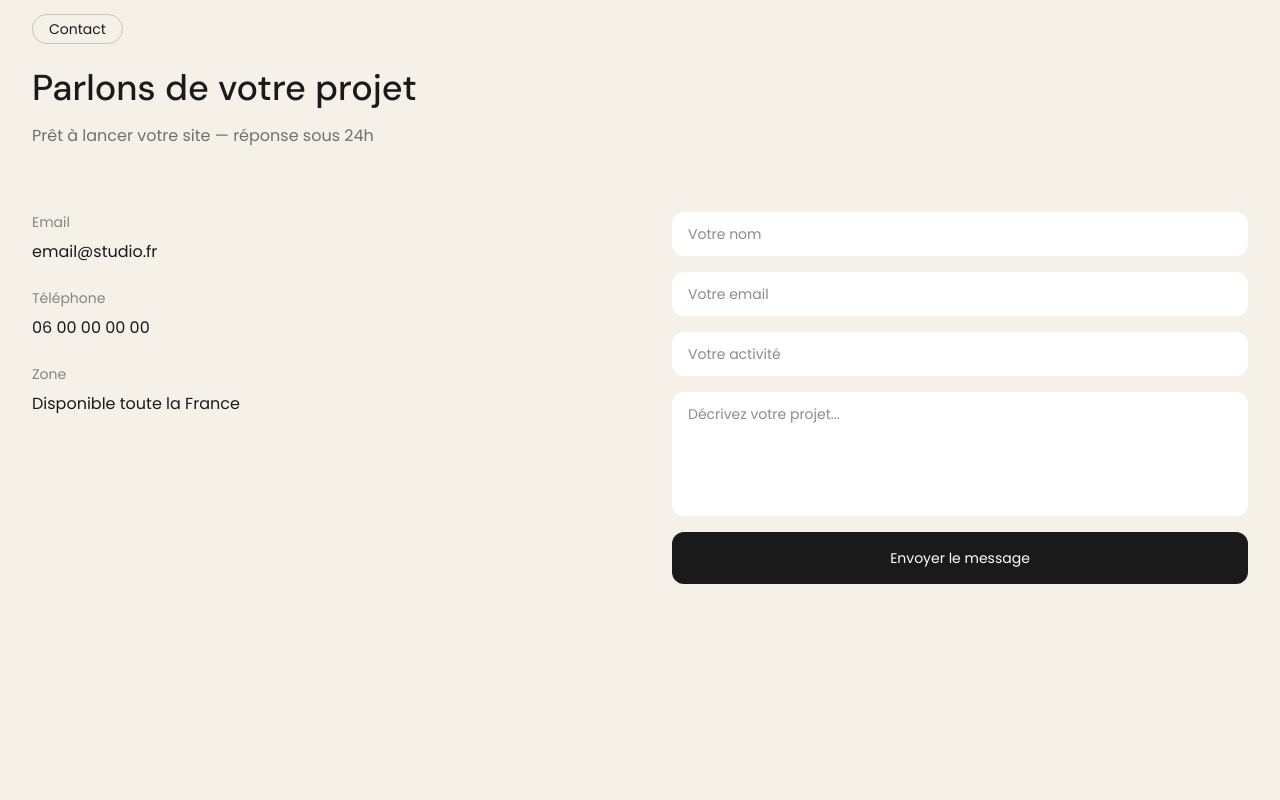
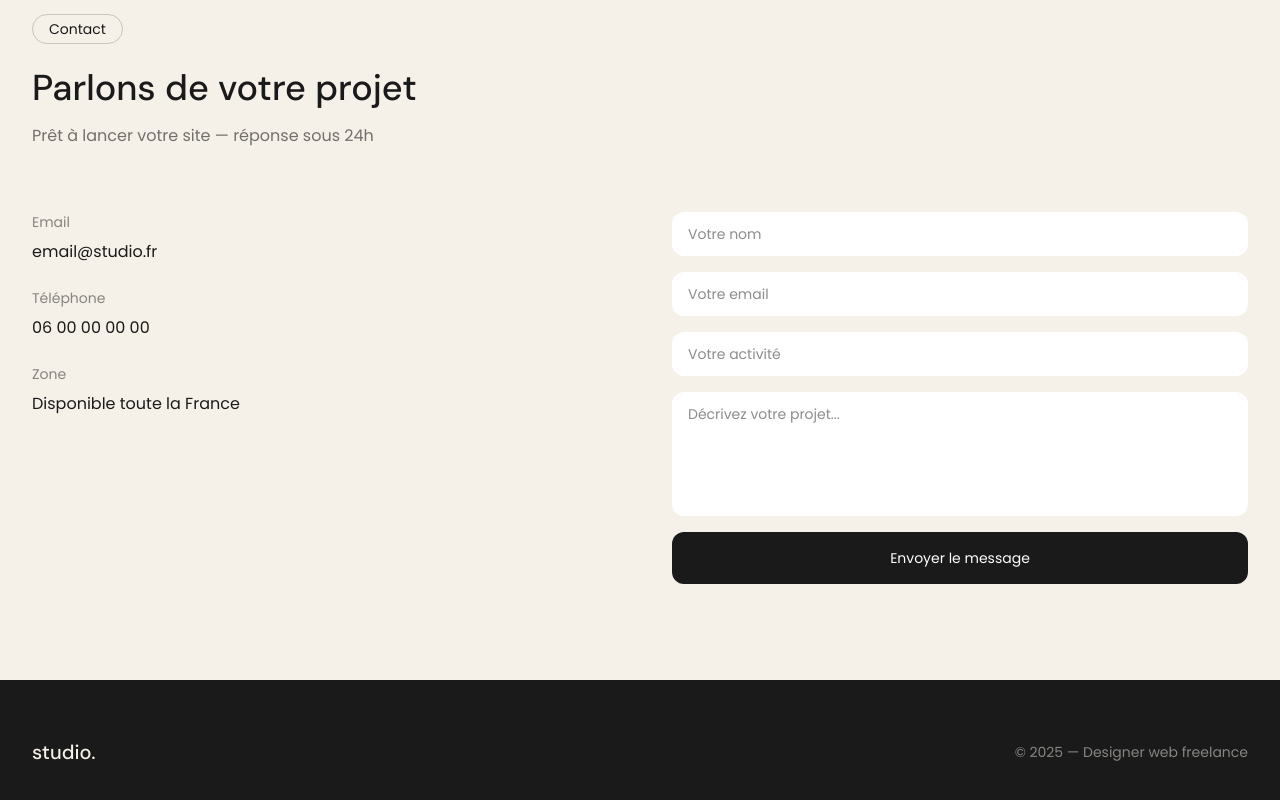
Before and after one commit to Rayenebenrehouma/portfolio-vitrine, a Next.js app: page / in a window 1280 px wide. Shown: the part 3484-4284 px from the top of the page. Before the commit the page ends 4164 px from the top, so only its background shows below. Built offline with nearby package versions, Linux system fonts and the light colour scheme.

Commit message:
feat: footer component

```diff
--- a/src/app/page.js
+++ b/src/app/page.js
@@ -4,6 +4,7 @@ import Mission from '@/components/Mission'
 import Apropos from '@/components/Apropos'
 import Tarifs from '@/components/Tarifs'
 import Contact from '@/components/Contact'
+import Footer from '@/components/Footer'
 
 export default function Home() {
   return (
@@ -14,6 +15,7 @@ export default function Home() {
       <Apropos />
       <Tarifs />
       <Contact />
+      <Footer />
     </main>
   )
 }
--- /dev/null
+++ b/src/components/Footer.js
@@ -0,0 +1,14 @@
+export default function Footer() {
+    return (
+      <footer className="bg-[#1A1A1A] py-8 px-8">
+        <div className="max-w-[1440px] mx-auto flex items-center justify-between h-[80px]">
+          <span className="font-[family-name:var(--font-dm-sans)] text-[#F5F0E8] text-xl font-medium">
+            studio.
+          </span>
+          <span className="font-[family-name:var(--font-poppins)] text-[#F5F0E8]/50 text-sm">
+            © 2025 — Designer web freelance
+          </span>
+        </div>
+      </footer>
+    )
+  }
```
